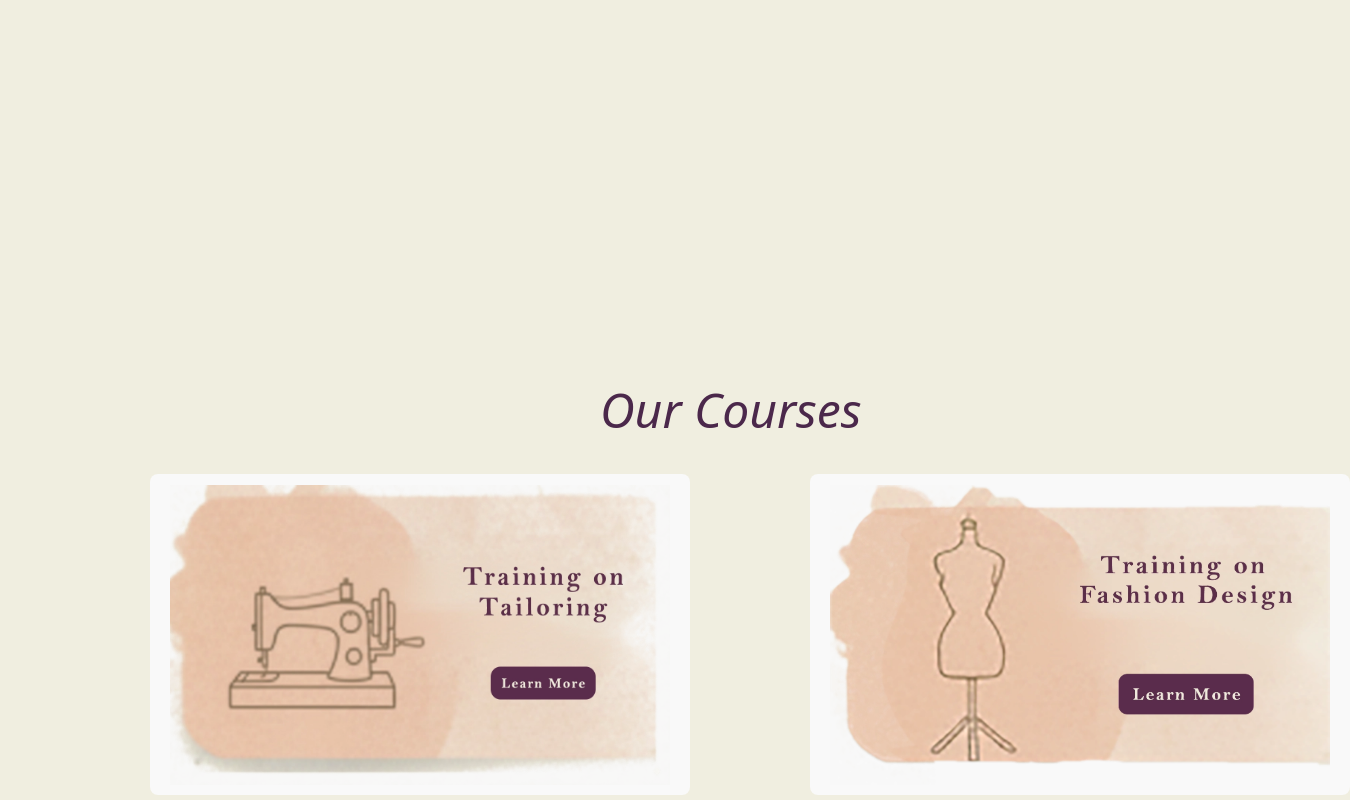
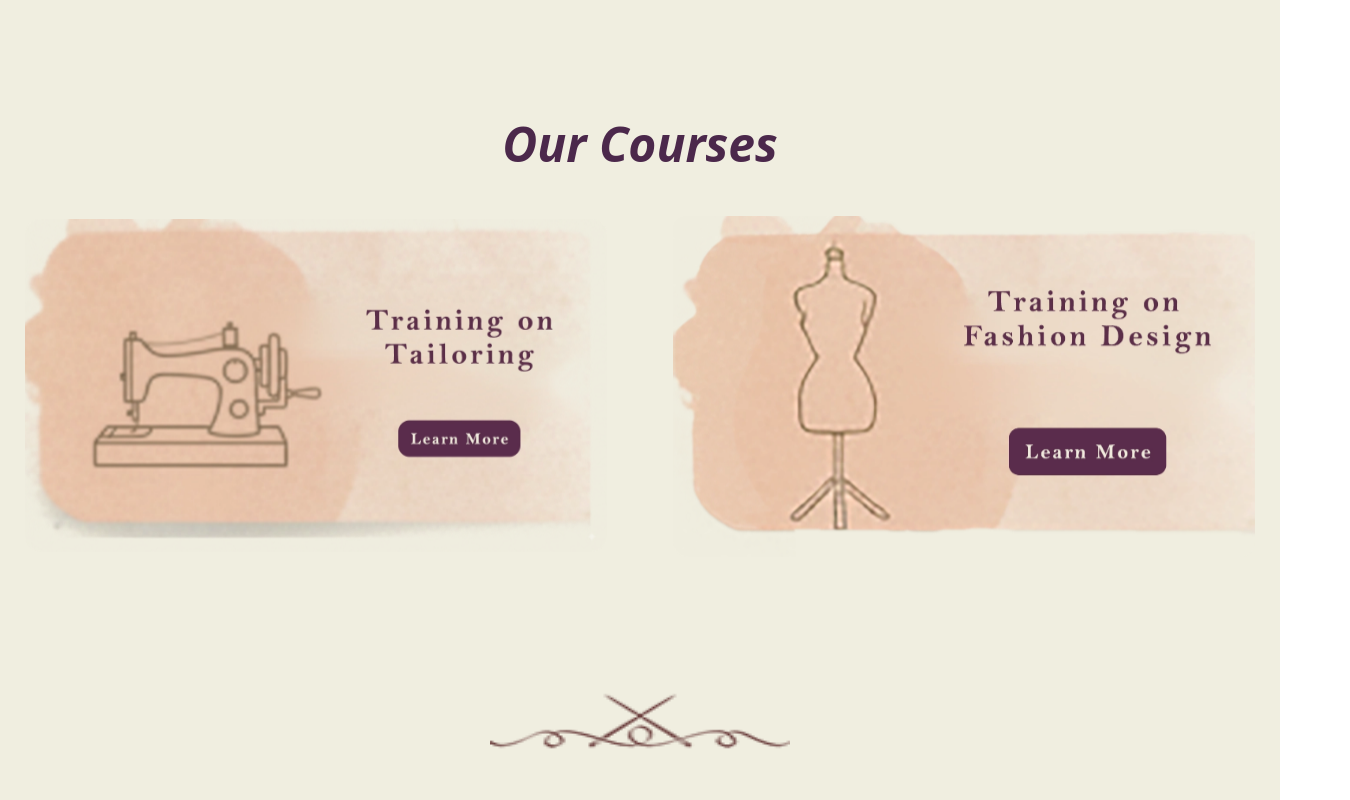
Before and after one commit to sparktech-dm/AD-School-of-Fashion, a React (Vite) app: page / in a window 1280 px wide. Shown: the part 2180-2980 px from the top of the page, 1350 px wide, since content can reach past the window. Built offline with nearby package versions, Linux system fonts and the light colour scheme.

Commit message:
updated course page

```diff
--- a/src/components/Course.jsx
+++ b/src/components/Course.jsx
@@ -1,29 +1,62 @@
+import React from "react";
+import Learn1 from "../assets/Learn1.webp";
+import Learn2 from "../assets/Learn2.webp";
 
-import Learn1 from"../assets/Learn1.webp";
-import Learn2 from"../assets/Learn2.webp";
 export default function Center() {
   return (
-    <section className="pt-[250px] bg-[#f0eee0] ">
-      <div>
-        <div className="text-5xl text-[#4b284b] italic mt-14  ml-[600px]">Our Courses</div>
+    <section className="pt-10 bg-[#f0eee0]">
+      {/* Title */}
+      <div className="text-center mb-12">
+        <h2 className="text-3xl md:text-4xl lg:text-5xl text-[#4b284b] italic font-bold">
+          Our Courses
+        </h2>
       </div>
-      <div className="ml-[150px] grid grid-cols-2 items-center w-[1200px] mt-10">
+
+      {/* Images Grid */}
+      <div className="max-w-7xl mx-auto grid grid-cols-1 md:grid-cols-2 gap-10 md:gap-16 px-6">
         {/* Left Image */}
-      <div className="flex justify-start">
+        <div className="flex justify-center md:justify-start overflow-hidden rounded-2xl">
           <button
-      onClick={() => console.log("Left Image Clicked")} >
-        <img src={Learn1} alt="Left" className="w-[500px] h-[300px]" />
+            onClick={() => console.log("Left Image Clicked")}
+            className="focus:outline-none bg-transparent p-0"
+          >
+            <img
+              src={Learn1}
+              alt="Left"
+              className="w-full h-auto rounded-2xl animate-float bg-[#f0eee0] "
+            />
           </button>
         </div>
+
         {/* Right Image */}
-      <div className="flex justify-end">
+        <div className="flex justify-center md:justify-end overflow-hidden rounded-2xl">
           <button
-      onClick={() => console.log("Left Image Clicked")} >
-        <img src={Learn2} alt="Right" className="w-[500px] h-[300px]" />
+            onClick={() => console.log("Right Image Clicked")}
+            className="focus:outline-none bg-transparent p-0"
+          >
+            <img
+              src={Learn2}
+              alt="Right"
+              className="w-full h-auto rounded-2xl animate-float delay-200 bg-[#f0eee0]"
+            />
           </button>
         </div>
       </div>
 
+      {/* Floating Animation */}
+      <style>{`
+        @keyframes float {
+          0% { transform: translateY(0px); }
+          50% { transform: translateY(-15px); }
+          100% { transform: translateY(0px); }
+        }
+        .animate-float {
+          animation: float 3s ease-in-out infinite;
+        }
+        .delay-200 {
+          animation-delay: 1.5s;
+        }
+      `}</style>
     </section>
   );
 }
```
Lines whose indentation alone changed are shown as unchanged.
